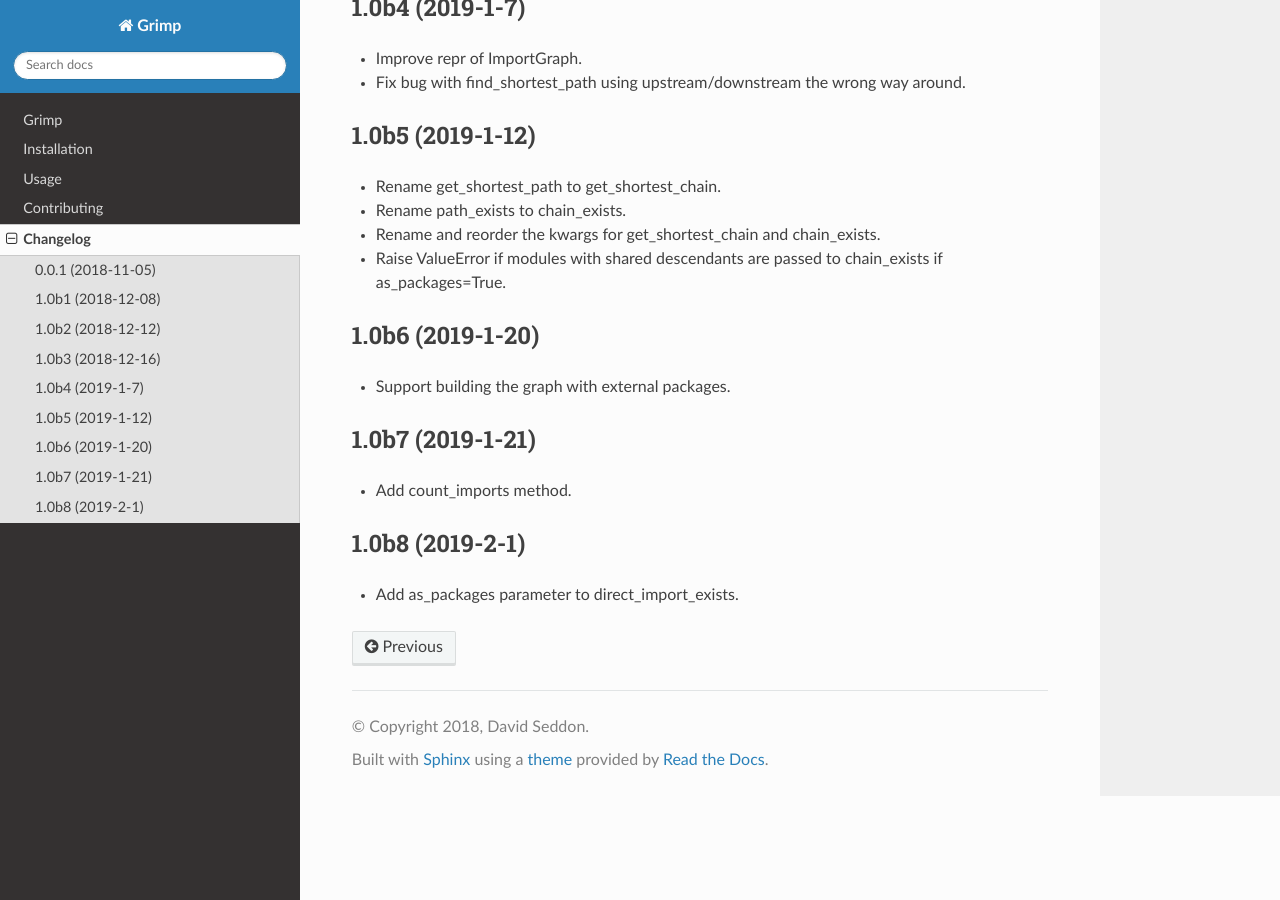
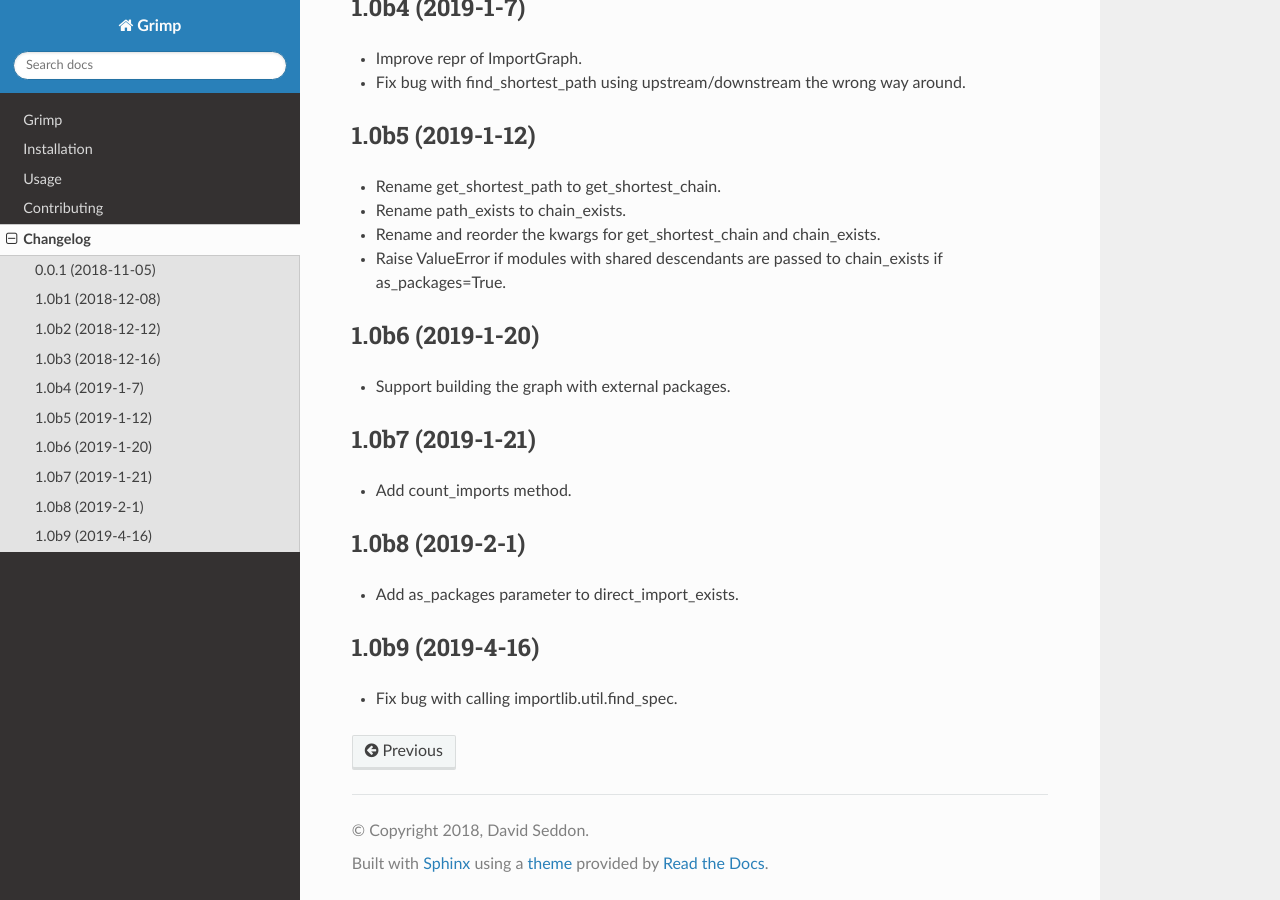
Before and after one commit to seddonym/grimp, a Sphinx documentation site: the page built from docs/changelog.rst, in a window 1280 px wide and 900 px high, scrolled down 658 px. Built offline with Sphinx 7.4.7 and the Read the Docs theme 2.0.0, drawn with Linux system fonts in a browser that asks for light colours.

Commit message:
Release v1.0b9

```diff
--- a/CHANGELOG.rst
+++ b/CHANGELOG.rst
@@ -49,3 +49,7 @@ Changelog
 1.0b8 (2019-2-1)
 ----------------
 * Add as_packages parameter to direct_import_exists.
+
+1.0b9 (2019-4-16)
+-----------------
+* Fix bug with calling importlib.util.find_spec.
--- a/docs/conf.py
+++ b/docs/conf.py
@@ -26,7 +26,7 @@ author = 'David Seddon'
 # The short X.Y version
 version = ''
 # The full version, including alpha/beta/rc tags
-release = '1.0b8'
+release = '1.0b9'
 
 
 # -- General configuration ---------------------------------------------------
--- a/setup.py
+++ b/setup.py
@@ -21,7 +21,7 @@ def read(*names, **kwargs):
 
 setup(
     name='grimp',
-    version='1.0b8',
+    version='1.0b9',
     license='BSD 2-Clause License',
     description="Builds a graph of a Python project's internal and external dependencies.",
     long_description=read('README.rst'),
--- a/src/grimp/__init__.py
+++ b/src/grimp/__init__.py
@@ -1,4 +1,4 @@
-__version__ = '1.0b8'
+__version__ = '1.0b9'
 
 from .domain.valueobjects import Module, DirectImport  # noqa: F401
 from .main import build_graph  # noqa: F401
```
